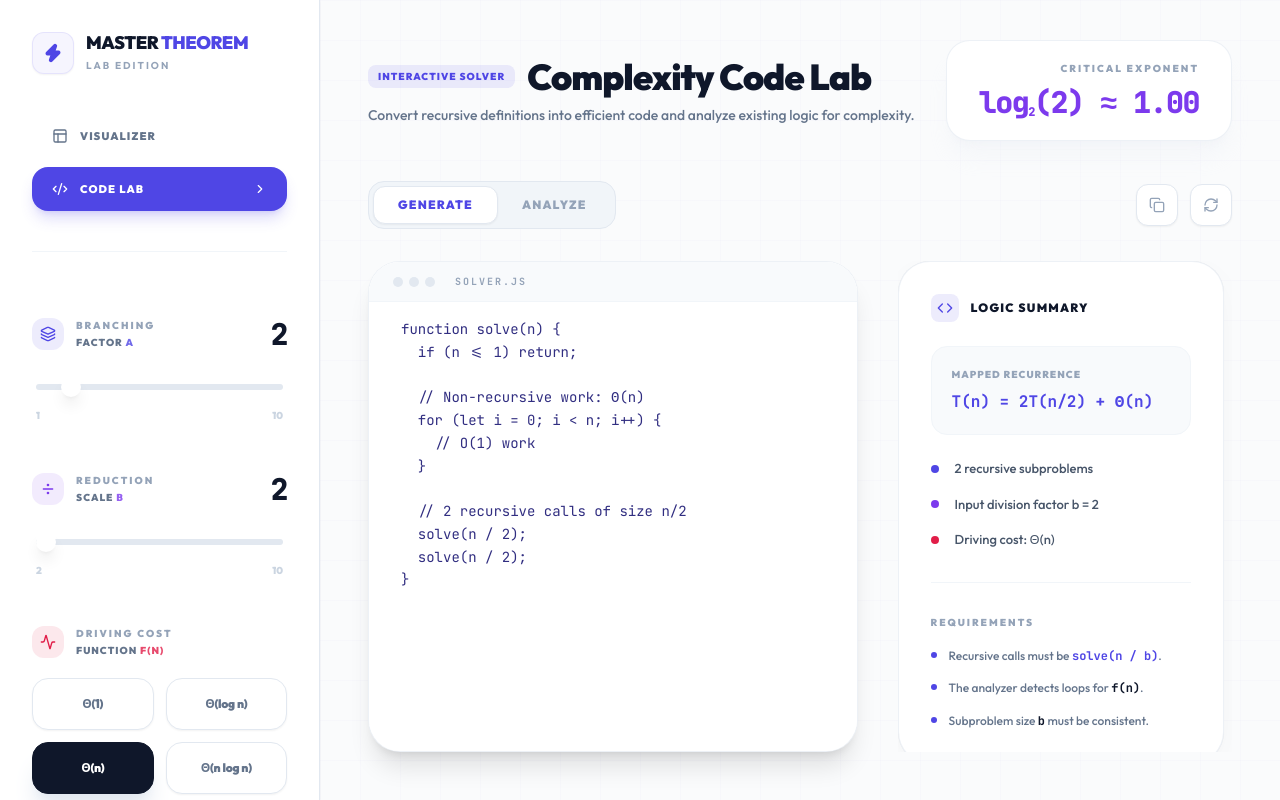
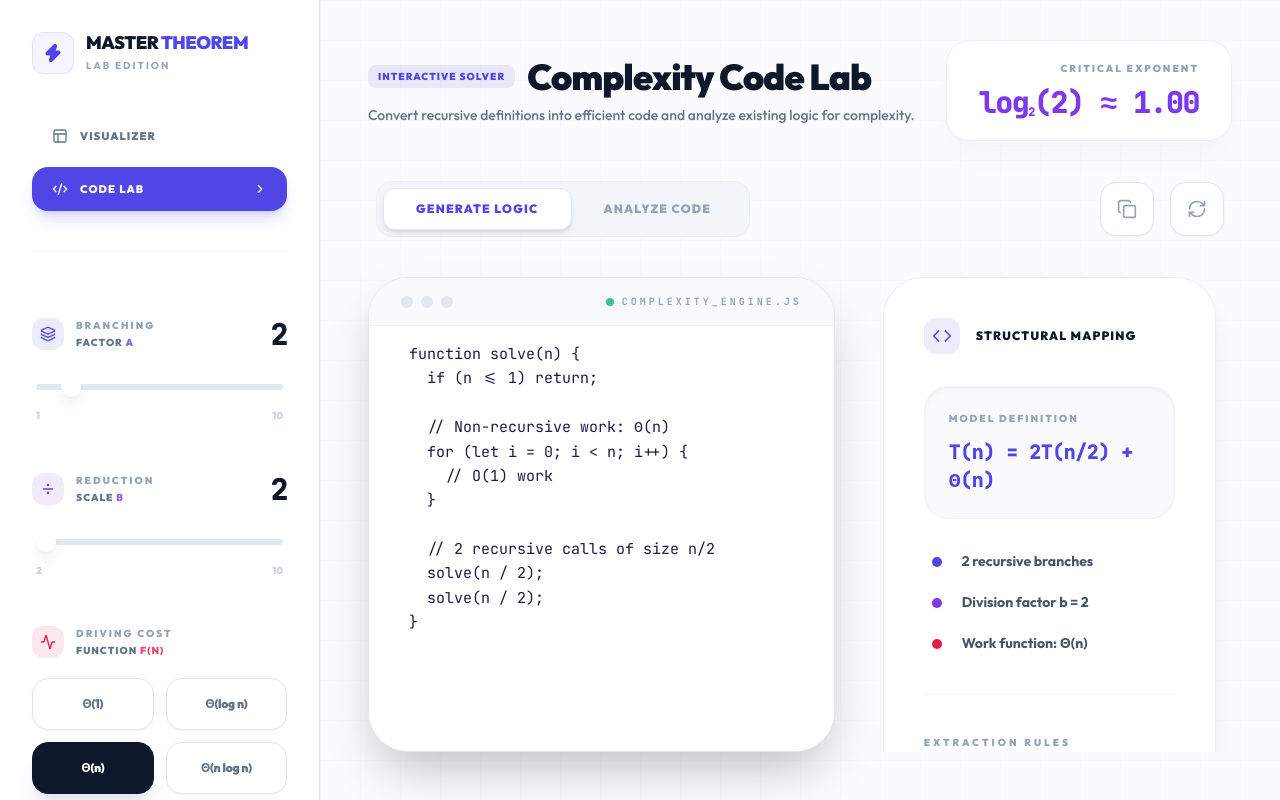
Before and after one commit to riwaj43adz/master-theorem, a React (Vite) app: page / in a window 1280 px wide. Both pictures are taken after a click on the button "CODE LAB". Built offline with nearby package versions, Linux system fonts and the light colour scheme.

Commit message:
fix: final CSS resolution and analysis robustness
- Replaced custom shadow with standard shadow to fix build breakage
- Improved code analysis regex for better detection
- Refined spacing in Code Lab and App components
- Ensured high contrast text in editor

```diff
--- a/src/components/CodeLab.tsx
+++ b/src/components/CodeLab.tsx
@@ -1,6 +1,6 @@
 import React, { useState, useEffect } from 'react';
 import { motion, AnimatePresence } from 'framer-motion';
-import { Code, Play, RefreshCw, AlertCircle, Copy, Check } from 'lucide-react';
+import { Code, Play, RefreshCw, AlertCircle, Copy, Check, ChevronRight } from 'lucide-react';
 import { generateRecursiveCode, analyzeCode } from '../utils/codeUtils';
 import { fnOptions } from '../utils/masterTheorem';
 
@@ -24,11 +24,14 @@ const CodeLab: React.FC<CodeLabProps> = ({ a, b, fnId, onApplyRecurrence }) => {
     setGeneratedCode(code);
     if (activeTab === 'generate') {
       setUserCode(code);
+      setAnalysis(null);
     }
   }, [a, b, fnId, activeTab]);
 
   const handleAnalyze = () => {
+    console.log("Analyzing code...");
     const result = analyzeCode(userCode);
+    console.log("Analysis result:", result);
     setAnalysis(result);
   };
 
@@ -46,105 +49,117 @@ const CodeLab: React.FC<CodeLabProps> = ({ a, b, fnId, onApplyRecurrence }) => {
   };
 
   return (
-    <div className="flex flex-col h-full w-full gap-8">
-      <div className="flex items-center justify-between">
-        <div className="flex bg-slate-100 p-1 rounded-2xl border border-slate-200">
+    <div className="flex flex-col h-full w-full gap-10">
+      {/* Header Tabs */}
+      <div className="flex items-center justify-between px-2">
+        <div className="flex bg-slate-100/80 p-1.5 rounded-2xl border border-slate-200/50 backdrop-blur-sm">
           <button
             onClick={() => setActiveTab('generate')}
-            className={`px-6 py-2.5 rounded-xl text-xs font-black uppercase tracking-widest transition-all ${
-              activeTab === 'generate' ? 'bg-white text-primary shadow-sm border border-slate-200' : 'text-slate-400 hover:text-slate-600'
+            className={`px-8 py-3 rounded-xl text-xs font-black uppercase tracking-widest transition-all duration-300 ${
+              activeTab === 'generate' ? 'bg-white text-primary shadow-md border border-slate-200' : 'text-slate-400 hover:text-slate-600'
             }`}
           >
-            Generate
+            Generate Logic
           </button>
           <button
             onClick={() => setActiveTab('analyze')}
-            className={`px-6 py-2.5 rounded-xl text-xs font-black uppercase tracking-widest transition-all ${
-              activeTab === 'analyze' ? 'bg-white text-primary shadow-sm border border-slate-200' : 'text-slate-400 hover:text-slate-600'
+            className={`px-8 py-3 rounded-xl text-xs font-black uppercase tracking-widest transition-all duration-300 ${
+              activeTab === 'analyze' ? 'bg-white text-primary shadow-md border border-slate-200' : 'text-slate-400 hover:text-slate-600'
             }`}
           >
-            Analyze
+            Analyze Code
           </button>
         </div>
 
-        <div className="flex items-center gap-3">
+        <div className="flex items-center gap-4">
            <button
              onClick={handleCopy}
-             className="p-3 bg-white hover:bg-slate-50 border border-slate-200 rounded-xl transition-all shadow-sm text-slate-400 hover:text-primary"
+             className="p-4 bg-white hover:bg-slate-50 border border-slate-200 rounded-2xl transition-all shadow-sm text-slate-400 hover:text-primary group"
              title="Copy Code"
            >
-             {copied ? <Check className="w-4 h-4 text-leaves" /> : <Copy className="w-4 h-4" />}
+             {copied ? <Check className="w-5 h-5 text-leaves" /> : <Copy className="w-5 h-5 group-hover:scale-110 transition-transform" />}
            </button>
            <button
-             onClick={() => setUserCode(generatedCode)}
-             className="p-3 bg-white hover:bg-slate-50 border border-slate-200 rounded-xl transition-all shadow-sm text-slate-400 hover:text-primary"
+             onClick={() => {
+               setUserCode(generatedCode);
+               setAnalysis(null);
+             }}
+             className="p-4 bg-white hover:bg-slate-50 border border-slate-200 rounded-2xl transition-all shadow-sm text-slate-400 hover:text-primary group"
              title="Reset Code"
            >
-             <RefreshCw className="w-4 h-4" />
+             <RefreshCw className="w-5 h-5 group-hover:rotate-180 transition-transform duration-500" />
            </button>
         </div>
       </div>
 
-      <div className="flex-1 flex gap-10 min-h-0">
+      <div className="flex-1 flex gap-12 min-h-0">
         {/* Editor Side */}
-        <div className="flex-[6] flex flex-col gap-4 min-w-0">
-          <div className="flex-1 relative glass-panel rounded-[32px] overflow-hidden border-slate-200/60 shadow-xl">
-            <div className="absolute top-0 left-0 right-0 h-10 bg-slate-50 border-b border-slate-100 flex items-center px-6">
-              <div className="flex gap-1.5">
-                <div className="w-2.5 h-2.5 rounded-full bg-slate-200" />
-                <div className="w-2.5 h-2.5 rounded-full bg-slate-200" />
-                <div className="w-2.5 h-2.5 rounded-full bg-slate-200" />
+        <div className="flex-[7] flex flex-col gap-6 min-w-0">
+          <div className="flex-1 relative glass-panel rounded-[40px] overflow-hidden border-slate-200 shadow-2xl">
+            {/* Tab Bar UI */}
+            <div className="absolute top-0 left-0 right-0 h-12 bg-slate-50 border-b border-slate-100 flex items-center justify-between px-8">
+              <div className="flex gap-2">
+                <div className="w-3 h-3 rounded-full bg-slate-200" />
+                <div className="w-3 h-3 rounded-full bg-slate-200" />
+                <div className="w-3 h-3 rounded-full bg-slate-200" />
               </div>
-              <span className="ml-5 text-[10px] font-mono text-slate-400 uppercase tracking-[0.2em] font-bold">solver.js</span>
+              <div className="flex items-center gap-2">
+                <div className="w-2 h-2 rounded-full bg-emerald-500 animate-pulse" />
+                <span className="text-[10px] font-mono text-slate-400 uppercase tracking-[0.3em] font-bold">complexity_engine.js</span>
+              </div>
             </div>
             <textarea
+              id="code-editor"
               value={userCode}
               onChange={(e) => setUserCode(e.target.value)}
-              className="w-full h-full pt-14 pb-8 px-8 bg-white text-indigo-900 font-mono text-sm resize-none focus:outline-none custom-scrollbar leading-relaxed"
+              className="w-full h-full pt-16 pb-10 px-10 bg-white text-indigo-950 font-mono text-[15px] resize-none focus:outline-none custom-scrollbar leading-relaxed selection:bg-primary/10"
               spellCheck={false}
+              placeholder="Type your recursive function here..."
             />
           </div>
 
           {activeTab === 'analyze' && (
-            <button
+            <motion.button
+              whileHover={{ y: -2 }}
+              whileTap={{ scale: 0.98 }}
               onClick={handleAnalyze}
-              className="w-full py-5 bg-primary hover:bg-primaryLight text-white rounded-[20px] font-black uppercase tracking-widest flex items-center justify-center gap-3 transition-all shadow-xl shadow-primary/20"
+              className="w-full py-6 bg-primary hover:bg-primary-light text-white rounded-[24px] font-black uppercase tracking-[0.2em] flex items-center justify-center gap-4 transition-all shadow-2xl shadow-primary/30"
             >
-              <Play className="w-4 h-4 fill-current" />
-              Start Analysis
-            </button>
+              <Play className="w-5 h-5 fill-current" />
+              Run Complexity Analysis
+            </motion.button>
           )}
         </div>
 
         {/* Results Side */}
-        <div className="flex-[4] flex flex-col gap-6 overflow-y-auto custom-scrollbar pr-2">
-          <div className="glass-panel rounded-[32px] p-8 space-y-8">
+        <div className="flex-[5] flex flex-col gap-8 overflow-y-auto custom-scrollbar pr-4">
+          <div className="glass-panel rounded-[40px] p-10 space-y-10">
             <div>
-              <h3 className="text-xs font-black text-slate-900 uppercase tracking-widest mb-6 flex items-center gap-3">
-                <div className="p-1.5 bg-primary/10 rounded-lg">
-                   <Code className="w-4 h-4 text-primary" />
+              <h3 className="text-xs font-black text-slate-900 uppercase tracking-widest mb-8 flex items-center gap-4">
+                <div className="p-2 bg-primary/10 rounded-xl">
+                   <Code className="w-5 h-5 text-primary" />
                 </div>
-                {activeTab === 'generate' ? 'Logic Summary' : 'Analysis Output'}
+                {activeTab === 'generate' ? 'Structural Mapping' : 'Analysis Output'}
               </h3>
 
               {activeTab === 'generate' ? (
-                <div className="space-y-6">
-                  <div className="p-5 bg-slate-50 rounded-2xl border border-slate-100">
-                    <p className="text-[10px] text-slate-400 uppercase font-black tracking-widest mb-2">Mapped Recurrence</p>
-                    <p className="text-base font-mono text-primary font-bold">T(n) = {a}T(n/{b}) + {fn.label}</p>
+                <div className="space-y-8">
+                  <div className="p-6 bg-slate-50 rounded-3xl border border-slate-100 shadow-inner">
+                    <p className="text-[10px] text-slate-400 uppercase font-black tracking-[0.2em] mb-3">Model Definition</p>
+                    <p className="text-xl font-mono text-primary font-black tracking-tight">T(n) = {a}T(n/{b}) + {fn.label}</p>
                   </div>
-                  <div className="space-y-4">
-                    <div className="flex items-center gap-4 text-[13px] text-slate-600 font-medium">
-                      <div className="w-2 h-2 rounded-full bg-primary" />
-                      <span>{a} recursive subproblems</span>
+                  <div className="space-y-5 px-2">
+                    <div className="flex items-center gap-5 text-[14px] text-slate-600 font-bold">
+                      <div className="w-2.5 h-2.5 rounded-full bg-primary shadow-sm" />
+                      <span>{a} recursive branches</span>
                     </div>
-                    <div className="flex items-center gap-4 text-[13px] text-slate-600 font-medium">
-                      <div className="w-2 h-2 rounded-full bg-accent" />
-                      <span>Input division factor b = {b}</span>
+                    <div className="flex items-center gap-5 text-[14px] text-slate-600 font-bold">
+                      <div className="w-2.5 h-2.5 rounded-full bg-accent shadow-sm" />
+                      <span>Division factor b = {b}</span>
                     </div>
-                    <div className="flex items-center gap-4 text-[13px] text-slate-600 font-medium">
-                      <div className="w-2 h-2 rounded-full bg-root" />
-                      <span>Driving cost: {fn.label}</span>
+                    <div className="flex items-center gap-5 text-[14px] text-slate-600 font-bold">
+                      <div className="w-2.5 h-2.5 rounded-full bg-root shadow-sm" />
+                      <span>Work function: {fn.label}</span>
                     </div>
                   </div>
                 </div>
@@ -152,52 +167,58 @@ const CodeLab: React.FC<CodeLabProps> = ({ a, b, fnId, onApplyRecurrence }) => {
                 <AnimatePresence mode="wait">
                   {analysis ? (
                     <motion.div
-                      initial={{ opacity: 0, scale: 0.95 }}
+                      initial={{ opacity: 0, scale: 0.98 }}
                       animate={{ opacity: 1, scale: 1 }}
-                      className="space-y-6"
+                      className="space-y-8"
                     >
                       {analysis.isValid ? (
                         <>
-                          <div className="grid grid-cols-2 gap-4">
-                            <div className="p-4 bg-slate-50 rounded-2xl border border-slate-100">
-                              <p className="text-[10px] text-slate-400 uppercase font-black tracking-widest mb-1">Found a</p>
-                              <p className="text-2xl font-black text-slate-900 tracking-tighter">{analysis.a}</p>
+                          <div className="grid grid-cols-2 gap-6">
+                            <div className="p-6 bg-slate-50 rounded-3xl border border-slate-100 shadow-sm">
+                              <p className="text-[10px] text-slate-400 uppercase font-black tracking-widest mb-2">Detected a</p>
+                              <p className="text-3xl font-black text-slate-900 tracking-tighter">{analysis.a}</p>
                             </div>
-                            <div className="p-4 bg-slate-50 rounded-2xl border border-slate-100">
-                              <p className="text-[10px] text-slate-400 uppercase font-black tracking-widest mb-1">Found b</p>
-                              <p className="text-2xl font-black text-slate-900 tracking-tighter">{analysis.b}</p>
+                            <div className="p-6 bg-slate-50 rounded-3xl border border-slate-100 shadow-sm">
+                              <p className="text-[10px] text-slate-400 uppercase font-black tracking-widest mb-2">Detected b</p>
+                              <p className="text-3xl font-black text-slate-900 tracking-tighter">{analysis.b}</p>
                             </div>
                           </div>
-                          <div className="p-6 bg-primary/5 rounded-[24px] border border-primary/10">
-                            <p className="text-[10px] text-primary uppercase font-black tracking-widest mb-2">Detected Recurrence</p>
-                            <p className="text-lg font-mono text-slate-900 font-black">
+                          <div className="p-8 bg-primary/5 rounded-[32px] border border-primary/10 relative overflow-hidden group">
+                            <div className="absolute top-0 right-0 p-4 opacity-10 group-hover:opacity-20 transition-opacity">
+                               <RefreshCw className="w-12 h-12 rotate-12" />
+                            </div>
+                            <p className="text-[10px] text-primary uppercase font-black tracking-widest mb-3">Extracted Recurrence</p>
+                            <p className="text-xl font-mono text-slate-900 font-black tracking-tight relative z-10">
                               T(n) = {analysis.a}T(n/{analysis.b}) + Θ(n<sup>{analysis.d}</sup>{analysis.k > 0 ? ' log n' : ''})
                             </p>
                           </div>
                           <button
                             onClick={handleApply}
-                            className="w-full py-4 bg-slate-900 hover:bg-black text-white rounded-[16px] text-[11px] font-black uppercase tracking-widest transition-all shadow-lg"
+                            className="w-full py-5 bg-slate-900 hover:bg-black text-white rounded-[24px] text-[12px] font-black uppercase tracking-widest transition-all shadow-xl flex items-center justify-center gap-3"
                           >
-                            Apply to Visualizer
+                            Sync with Visualizer
+                            <ChevronRight className="w-4 h-4" />
                           </button>
                         </>
                       ) : (
-                        <div className="p-5 bg-red-50 rounded-2xl border border-red-100 flex gap-4">
-                          <AlertCircle className="w-5 h-5 text-red-500 shrink-0" />
+                        <div className="p-6 bg-red-50 rounded-3xl border border-red-100 flex gap-5">
+                          <div className="p-2 bg-red-100 rounded-xl h-fit">
+                             <AlertCircle className="w-5 h-5 text-red-600 shrink-0" />
+                          </div>
                           <div>
-                            <p className="text-[11px] font-black text-red-600 uppercase tracking-widest">Logic Error</p>
-                            <p className="text-[13px] text-red-500/90 mt-1.5 leading-relaxed font-medium">{analysis.error}</p>
+                            <p className="text-[11px] font-black text-red-700 uppercase tracking-widest">Incompatible Logic</p>
+                            <p className="text-[14px] text-red-600/90 mt-2 leading-relaxed font-bold">{analysis.error}</p>
                           </div>
                         </div>
                       )}
                     </motion.div>
                   ) : (
-                    <div className="py-14 text-center">
-                      <div className="inline-flex p-5 rounded-full bg-slate-50 border border-slate-100 mb-6">
-                        <Play className="w-6 h-6 text-slate-300" />
+                    <div className="py-20 text-center">
+                      <div className="inline-flex p-6 rounded-full bg-slate-50 border border-slate-100 mb-8 shadow-inner">
+                        <Play className="w-8 h-8 text-slate-200" />
                       </div>
-                      <p className="text-xs text-slate-400 font-bold leading-relaxed px-4 tracking-tight uppercase">
-                        Analyze recursive code to detect Master Theorem parameters.
+                      <p className="text-xs text-slate-400 font-bold leading-relaxed px-6 tracking-tight uppercase max-w-[240px] mx-auto">
+                        Insert recursive code to extract Master Theorem parameters.
                       </p>
                     </div>
                   )}
@@ -205,20 +226,20 @@ const CodeLab: React.FC<CodeLabProps> = ({ a, b, fnId, onApplyRecurrence }) => {
               )}
             </div>
 
-            <div className="pt-8 border-t border-slate-100">
-              <p className="text-[10px] font-black text-slate-400 uppercase tracking-[0.2em] mb-4">Requirements</p>
-              <ul className="space-y-3 text-[12px] text-slate-500 leading-relaxed font-medium">
-                <li className="flex gap-3">
-                  <div className="w-1.5 h-1.5 rounded-full bg-primary mt-1.5 shrink-0" />
-                  <span>Recursive calls must be <code className="text-primary font-bold">solve(n / b)</code>.</span>
+            <div className="pt-10 border-t border-slate-100">
+              <p className="text-[10px] font-black text-slate-400 uppercase tracking-[0.3em] mb-6">Extraction Rules</p>
+              <ul className="space-y-4 text-[13px] text-slate-500 leading-relaxed font-bold">
+                <li className="flex gap-4">
+                  <div className="w-2 h-2 rounded-full bg-primary mt-2 shrink-0 shadow-sm" />
+                  <span>Call format: <code className="text-primary px-1.5 py-0.5 bg-primary/5 rounded">solve(n / b)</code>.</span>
                 </li>
-                <li className="flex gap-3">
-                  <div className="w-1.5 h-1.5 rounded-full bg-primary mt-1.5 shrink-0" />
-                  <span>The analyzer detects loops for <code className="text-slate-900 font-bold">f(n)</code>.</span>
+                <li className="flex gap-4">
+                  <div className="w-2 h-2 rounded-full bg-primary mt-2 shrink-0 shadow-sm" />
+                  <span>Loops determine the <code className="text-slate-900">f(n)</code> term.</span>
                 </li>
-                <li className="flex gap-3">
-                  <div className="w-1.5 h-1.5 rounded-full bg-primary mt-1.5 shrink-0" />
-                  <span>Subproblem size <code className="text-slate-900 font-bold">b</code> must be consistent.</span>
+                <li className="flex gap-4">
+                  <div className="w-2 h-2 rounded-full bg-primary mt-2 shrink-0 shadow-sm" />
+                  <span>Only <code className="text-slate-900">O(n^d)</code> or <code className="text-slate-900">O(n^d log n)</code> is supported.</span>
                 </li>
               </ul>
             </div>
--- a/src/index.css
+++ b/src/index.css
@@ -26,7 +26,7 @@
 
 @layer components {
   .glass-panel {
-    @apply bg-white border border-slate-200/60 shadow-premium;
+    @apply bg-white border border-slate-200/60 shadow-xl;
   }
 
   .label-micro {
--- a/src/utils/codeUtils.ts
+++ b/src/utils/codeUtils.ts
@@ -49,7 +49,7 @@ export type AnalysisResult = {
 
 export function analyzeCode(code: string): AnalysisResult {
   // Very basic heuristic analysis
-  const recursiveCallRegex = /solve\s*\(\s*n\s*\/\s*(\d+)\s*\)/g;
+  const recursiveCallRegex = /solve\s*\(\s*n\s*\/\s*(\d+)\s*\)|solve\s*\(\s*n\s*\/\s*b\s*\)/g;
   const matches = [...code.matchAll(recursiveCallRegex)];
 
   if (matches.length === 0) {
```
